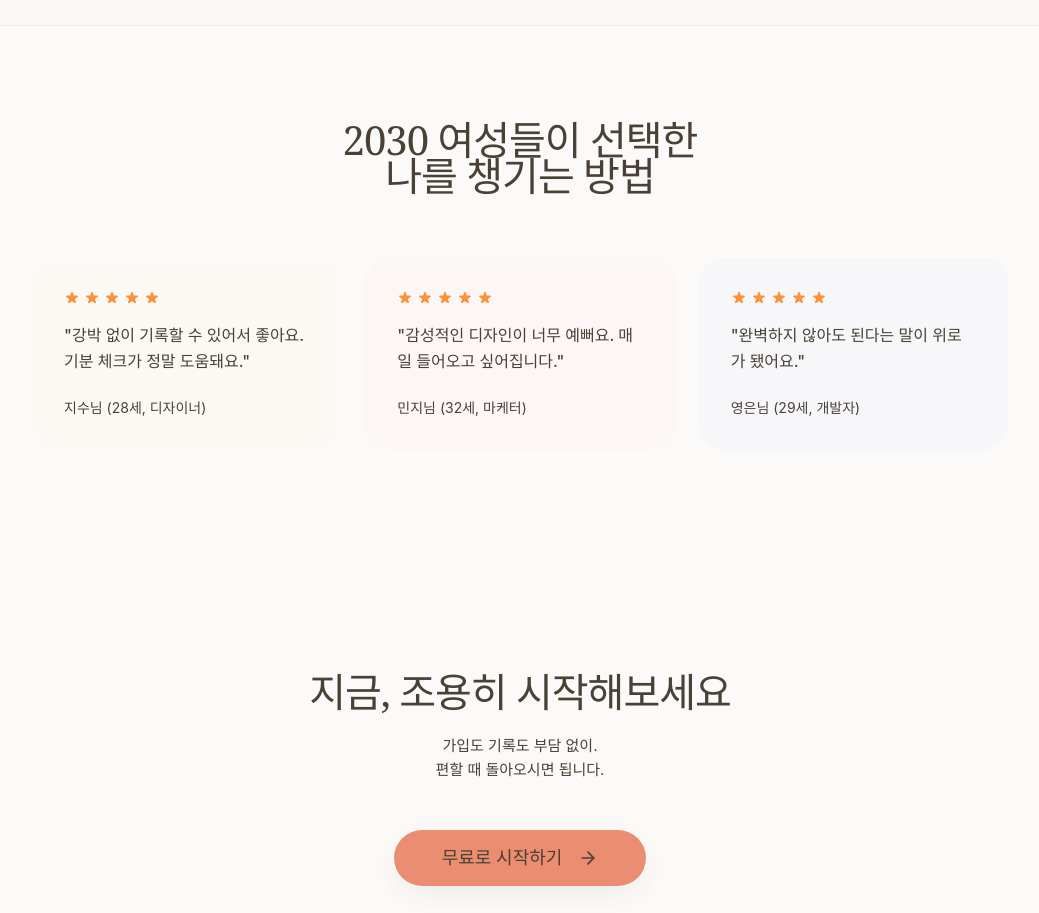
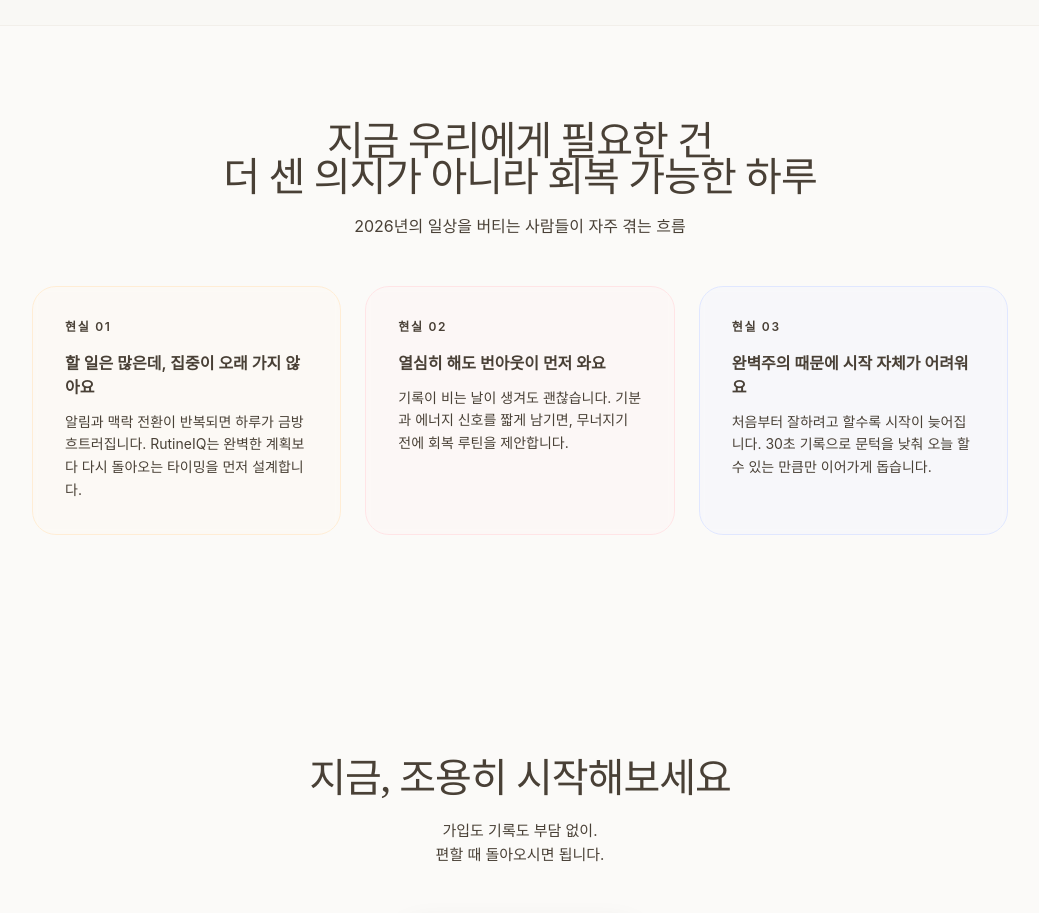
Before and after one commit to jeongtaeksoo/RoutineIQ, a Next.js app in the folder apps/web/: page / in a window 1280 px wide. Shown: the part 1760-2673 px from the top of the page, without its empty margins (120-1159 px from the left). Built offline with nearby package versions, Linux system fonts and the light colour scheme; no server answers; a web font is replaced by a local one.

Commit message:
refactor: replace gendered testimonials with inclusive empathy story

```diff
--- a/apps/web/src/components/landing-content.tsx
+++ b/apps/web/src/components/landing-content.tsx
@@ -77,13 +77,15 @@ const COPY: Record<LangKey, {
     sponsored: string;
     adSlot: string;
     privacy: string;
-    socialProofTitle: string;
-    review1: string;
-    review1Author: string;
-    review2: string;
-    review2Author: string;
-    review3: string;
-    review3Author: string;
+    empathyTitle: string;
+    empathySub: string;
+    storyLabel: string;
+    story1Title: string;
+    story1Body: string;
+    story2Title: string;
+    story2Body: string;
+    story3Title: string;
+    story3Body: string;
 }> = {
     // ... [Content omitted for brevity as it is unchanged from original] ...
     ko: {
@@ -111,13 +113,15 @@ const COPY: Record<LangKey, {
         sponsored: "스폰서",
         adSlot: "기업 광고 배너 영역",
         privacy: "개인정보는 루틴 분석에만 사용됩니다. 광고·판매 목적 사용 없음.",
-        socialProofTitle: "2030 여성들이 선택한\n나를 챙기는 방법",
-        review1: "강박 없이 기록할 수 있어서 좋아요. 기분 체크가 정말 도움돼요.",
-        review1Author: "지수님 (28세, 디자이너)",
-        review2: "감성적인 디자인이 너무 예뻐요. 매일 들어오고 싶어집니다.",
-        review2Author: "민지님 (32세, 마케터)",
-        review3: "완벽하지 않아도 된다는 말이 위로가 됐어요.",
-        review3Author: "영은님 (29세, 개발자)",
+        empathyTitle: "지금 우리에게 필요한 건\n더 센 의지가 아니라 회복 가능한 하루",
+        empathySub: "2026년의 일상을 버티는 사람들이 자주 겪는 흐름",
+        storyLabel: "현실",
+        story1Title: "할 일은 많은데, 집중이 오래 가지 않아요",
+        story1Body: "알림과 맥락 전환이 반복되면 하루가 금방 흐트러집니다. RutineIQ는 완벽한 계획보다 다시 돌아오는 타이밍을 먼저 설계합니다.",
+        story2Title: "열심히 해도 번아웃이 먼저 와요",
+        story2Body: "기록이 비는 날이 생겨도 괜찮습니다. 기분과 에너지 신호를 짧게 남기면, 무너지기 전에 회복 루틴을 제안합니다.",
+        story3Title: "완벽주의 때문에 시작 자체가 어려워요",
+        story3Body: "처음부터 잘하려고 할수록 시작이 늦어집니다. 30초 기록으로 문턱을 낮춰 오늘 할 수 있는 만큼만 이어가게 돕습니다.",
     },
     en: {
         tagline: "A small routine, just for you",
@@ -144,13 +148,15 @@ const COPY: Record<LangKey, {
         sponsored: "Sponsored",
         adSlot: "Corporate Ad Banner Slot",
         privacy: "Your data is used only for routine analysis. No ads, no selling.",
-        socialProofTitle: "Loved by 2030s who prioritize self-care",
-        review1: "I love that I can log without pressure. The mood check is really helpful.",
-        review1Author: "Jisoo (28, Designer)",
-        review2: "The emotional design is so pretty. I want to visit every day.",
-        review2Author: "Minji (32, Marketer)",
-        review3: "It comforted me to know I don't have to be perfect.",
-        review3Author: "Youngeun (29, Developer)",
+        empathyTitle: "What we need now is not more willpower,\nbut a day we can recover in",
+        empathySub: "Common pressure patterns people face in 2026",
+        storyLabel: "Reality",
+        story1Title: "There is too much to do, and focus keeps breaking",
+        story1Body: "Constant notifications and context switching scatter the day. RutineIQ designs the return point first, not a perfect schedule.",
+        story2Title: "Burnout arrives before results do",
+        story2Body: "Missing a day is normal. Log short mood and energy signals, and recover before the crash.",
+        story3Title: "Perfectionism makes starting harder",
+        story3Body: "The higher the bar, the later we start. A 30-second log lowers friction and keeps progress realistic.",
     },
     ja: {
         tagline: "自分のための小さなルーティン",
@@ -177,13 +183,15 @@ const COPY: Record<LangKey, {
         sponsored: "スポンサー",
         adSlot: "企業広告バナー枠",
         privacy: "個人情報はルーティン分析のみに使用します。広告・販売目的での使用はありません。",
-        socialProofTitle: "2030世代の女性が選ぶ\n自分を大切にする方法",
-        review1: "プレッシャーなく記録できるのがいいです。気分チェックが本当に役立ちます。",
-        review1Author: "ジスさん (28歳, デザイナー)",
-        review2: "感性的なデザインがとても綺麗です。毎日アクセスしたくなります。",
-        review2Author: "ミンジさん (32歳, マーケター)",
-        review3: "完璧でなくてもいいという言葉に慰められました。",
-        review3Author: "ヨンウンさん (29歳, 開発者)",
+        empathyTitle: "今必要なのは、\n強い意志より回復できる一日",
+        empathySub: "2026年の暮らしで多くの人が直面する現実",
+        storyLabel: "現実",
+        story1Title: "やることは多いのに、集中が続かない",
+        story1Body: "通知と切り替えが続くと一日が崩れます。RutineIQは完璧な計画より、戻るタイミングを先に設計します。",
+        story2Title: "成果より先に疲れ切ってしまう",
+        story2Body: "記録が空く日があっても問題ありません。気分とエネルギーを短く残すだけで、崩れる前の回復ルーティンを提案します。",
+        story3Title: "完璧主義で、始めること自体が重い",
+        story3Body: "最初から完璧を目指すほど開始は遅れます。30秒記録でハードルを下げ、今日できる分だけ続けられます。",
     },
     zh: {
         tagline: "属于你的小习惯",
@@ -210,13 +218,15 @@ const COPY: Record<LangKey, {
         sponsored: "赞助",
         adSlot: "企业广告位",
         privacy: "个人信息仅用于习惯分析。无广告，不出售数据。",
-        socialProofTitle: "2030女性选择的\n关爱自己的方式",
-        review1: "喜欢这种没有压力的记录方式。心情检查真的很有帮助。",
-        review1Author: "智秀 (28岁, 设计师)",
-        review2: "感性的设计太美了。让我每天都想打开。",
-        review2Author: "敏智 (32岁, 市场营销)",
-        review3: "得知不必完美，让我感到很安慰。",
-        review3Author: "英恩 (29岁, 开发者)",
+        empathyTitle: "当下更需要的，\n不是更强意志，而是可恢复的一天",
+        empathySub: "2026年人们常见的日常压力",
+        storyLabel: "现实",
+        story1Title: "事情很多，但专注总被打断",
+        story1Body: "通知和频繁切换会打乱一天。RutineIQ先设计如何回到节奏，而不是要求完美计划。",
+        story2Title: "成果还没出现，先被消耗了",
+        story2Body: "偶尔断更很正常。记录简短的情绪与能量信号，就能在崩溃前收到恢复建议。",
+        story3Title: "完美主义让开始变得更难",
+        story3Body: "越想一次做好，越难开始。30秒记录降低门槛，只做今天做得到的部分。",
     },
     es: {
         tagline: "Una pequeña rutina, solo para ti",
@@ -243,13 +253,15 @@ const COPY: Record<LangKey, {
         sponsored: "Patrocinado",
         adSlot: "Patrocinado",
         privacy: "Tus datos se usan solo para analizar rutinas. Sin publicidad ni ventas.",
-        socialProofTitle: "La forma de cuidarse\nelegida por mujeres de 20 y 30 años",
-        review1: "Me encanta poder registrar sin presión. El control de estado de ánimo ayuda mucho.",
-        review1Author: "Jisoo (28, Diseñadora)",
-        review2: "El diseño emocional es muy bonito. Quiero entrar todos los días.",
-        review2Author: "Minji (32, Marketing)",
-        review3: "Me consoló saber que no tengo que ser perfecta.",
-        review3Author: "Youngeun (29, Desarrolladora)",
+        empathyTitle: "Hoy no necesitamos más fuerza de voluntad,\nsino un día del que podamos recuperarnos",
+        empathySub: "Patrones comunes en la vida diaria de 2026",
+        storyLabel: "Realidad",
+        story1Title: "Hay demasiado por hacer y la concentración se rompe",
+        story1Body: "Las interrupciones constantes desordenan el día. RutineIQ diseña primero el punto de regreso, no un plan perfecto.",
+        story2Title: "El agotamiento llega antes que los resultados",
+        story2Body: "Perder un día es normal. Registra ánimo y energía en breve, y recupera el ritmo antes del colapso.",
+        story3Title: "El perfeccionismo hace más difícil empezar",
+        story3Body: "Cuanto más alto el estándar, más tarde empiezas. Un registro de 30 segundos baja la fricción y mantiene avances reales.",
     },
 };
 
@@ -422,32 +434,27 @@ export function LandingContent() {
                 </div>
             </section>
 
-            {/* ─── Social Proof Section ─── */}
+            {/* ─── Empathy Story Section ─── */}
             <section className="mx-auto max-w-5xl px-6 py-24">
                 <FadeUp>
-                    <h2 className="mb-16 text-center font-serif text-3xl font-medium tracking-tight text-foreground md:text-[2.5rem] whitespace-pre-line">
-                        {t.socialProofTitle}
+                    <h2 className="text-center font-serif text-3xl font-medium tracking-tight text-foreground md:text-[2.5rem] whitespace-pre-line">
+                        {t.empathyTitle}
                     </h2>
+                    <p className="mx-auto mt-5 max-w-2xl text-center text-base text-muted-foreground">{t.empathySub}</p>
                 </FadeUp>
-                <div className="grid gap-6 md:grid-cols-3">
+                <div className="mt-12 grid gap-6 md:grid-cols-3">
                     {[
-                        { text: t.review1, author: t.review1Author, bg: "bg-orange-50/30" },
-                        { text: t.review2, author: t.review2Author, bg: "bg-rose-50/30" },
-                        { text: t.review3, author: t.review3Author, bg: "bg-indigo-50/30" },
-                    ].map((review, i) => (
+                        { title: t.story1Title, body: t.story1Body, bg: "bg-orange-50/30", border: "border-orange-100" },
+                        { title: t.story2Title, body: t.story2Body, bg: "bg-rose-50/30", border: "border-rose-100" },
+                        { title: t.story3Title, body: t.story3Body, bg: "bg-indigo-50/30", border: "border-indigo-100" },
+                    ].map((story, i) => (
                         <FadeUp key={i} delay={i * 0.1}>
-                            <div className={cn("flex h-full flex-col justify-between rounded-3xl p-8 backdrop-blur-sm", review.bg)}>
-                                <div className="space-y-4">
-                                    <div className="flex gap-1">
-                                        {[1, 2, 3, 4, 5].map((_, starI) => (
-                                            <svg key={starI} className="h-4 w-4 text-orange-400 fill-orange-400" viewBox="0 0 20 20">
-                                                <path d="M9.049 2.927c.3-.921 1.603-.921 1.902 0l1.07 3.292a1 1 0 00.95.69h3.462c.969 0 1.371 1.24.588 1.81l-2.8 2.034a1 1 0 00-.364 1.118l1.07 3.292c.3.921-.755 1.688-1.54 1.118l-2.8-2.034a1 1 0 00-1.175 0l-2.8 2.034c-.784.57-1.838-.197-1.539-1.118l1.07-3.292a1 1 0 00-.364-1.118L2.98 8.72c-.783-.57-.38-1.81.588-1.81h3.461a1 1 0 00.951-.69l1.07-3.292z" />
-                                            </svg>
-                                        ))}
-                                    </div>
-                                    <p className="text-base leading-relaxed text-foreground/80 font-medium">&quot;{review.text}&quot;</p>
+                            <div className={cn("flex h-full flex-col rounded-3xl border p-8 backdrop-blur-sm", story.bg, story.border)}>
+                                <div className="mb-4 text-xs font-semibold uppercase tracking-[0.14em] text-muted-foreground">
+                                    {t.storyLabel} 0{i + 1}
                                 </div>
-                                <p className="mt-6 text-sm text-muted-foreground">{review.author}</p>
+                                <h3 className="text-base font-semibold text-foreground">{story.title}</h3>
+                                <p className="mt-3 text-sm leading-relaxed text-muted-foreground">{story.body}</p>
                             </div>
                         </FadeUp>
                     ))}
```
